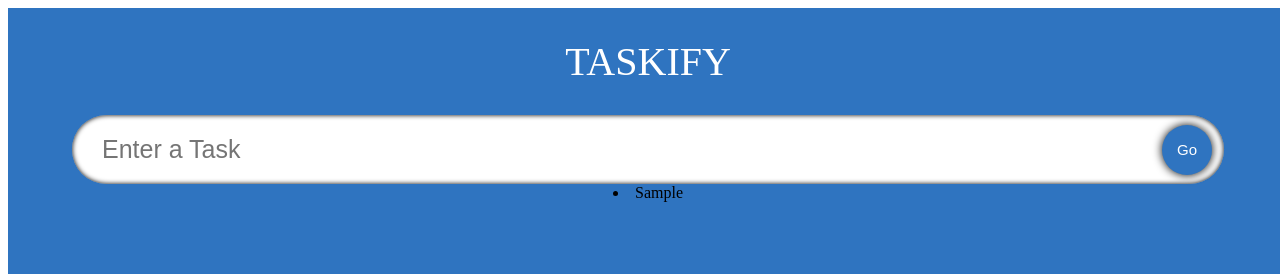
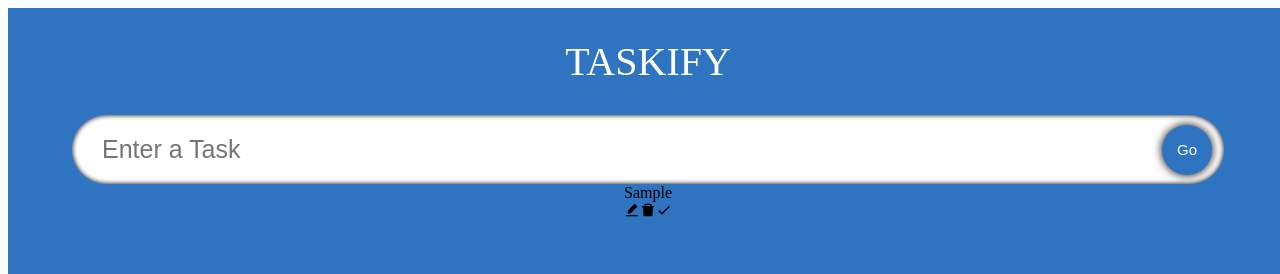
Before and after one commit to NNahkan/TypescriptTutorial, a React (Vite) app: page / in a window 1280 px wide. Both pictures are taken after typing "Sample" into the empty fields and a click on the button "Go". Shown: the top 274 px of the page. Built offline with nearby package versions, Linux system fonts and the light colour scheme.

Commit message:
Icon styling

```diff
--- a/package.json
+++ b/package.json
@@ -11,7 +11,8 @@
   },
   "dependencies": {
     "react": "^18.2.0",
-    "react-dom": "^18.2.0"
+    "react-dom": "^18.2.0",
+    "react-icons": "^4.10.1"
   },
   "devDependencies": {
     "@types/react": "^18.0.37",
--- /dev/null
+++ b/src/components/SingleTodo.tsx
@@ -0,0 +1,32 @@
+import React from 'react'
+import { Todo } from '../model'
+import { AiFillEdit, AiFillDelete,  } from 'react-icons/ai'
+import {MdDone} from 'react-icons/md'
+import "./styles.css"
+
+type Props = {
+	todo: Todo,
+	todos: Todo[],
+	setTodos: React.Dispatch<React.SetStateAction<string>>
+}
+
+const SingleTodo = ({ todo, todos, setTodos }: Props) => {
+	return (
+		<form className='todos_single'>
+			<span className="todos__single--text">{todo.todo}</span>
+			<div>
+				<span className="icon">
+					<AiFillEdit />
+				</span>
+				<span className="icon">
+					<AiFillDelete />
+				</span>
+				<span className="icon">
+					<MdDone />
+				</span>
+			</div>
+		</form>
+	)
+}
+
+export default SingleTodo
--- a/src/components/TodoList.tsx
+++ b/src/components/TodoList.tsx
@@ -1,6 +1,7 @@
 import React from 'react'
 import "./styles.css"
 import { Todo } from '../model';
+import SingleTodo from './SingleTodo';
 
 interface Props {
 	todos: Todo[];
@@ -11,7 +12,7 @@
 	return (
 		<div className='todos'>
 			{todos.map(todo => (
-				<li>{todo.todo}</li>
+				<SingleTodo todo={todo} key={todo.id} todos={todos} setTodos={setTodos} />
 			))}
 		</div>
 	)
```
Also changed, not shown: 1 other file (tests, documents, lock files or other folders).
